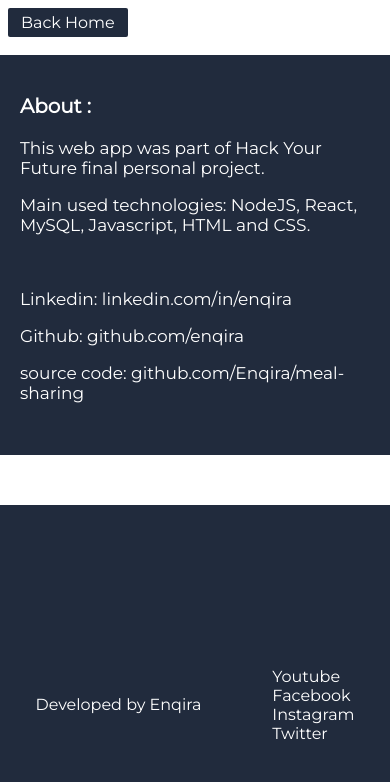
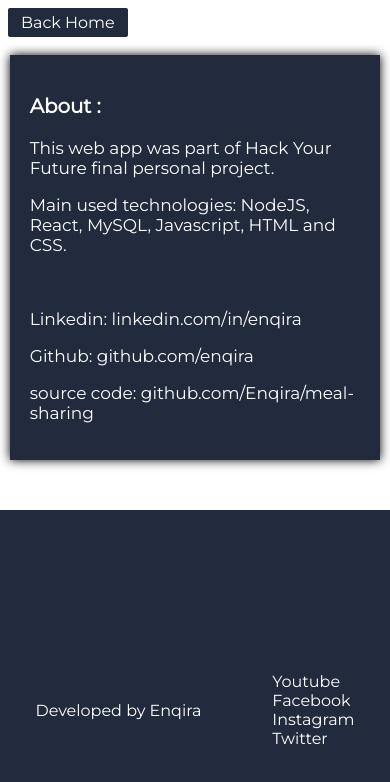
Before and after one commit to Enqira/meal-sharing, a React app: page /about in a window 390 px wide. Built offline with nearby package versions, Linux system fonts and the light colour scheme; no server answers.

Commit message:
fixel abount and contact component with on mobile, added shadow

```diff
--- a/src/client/style/ContactComp.styles.css
+++ b/src/client/style/ContactComp.styles.css
@@ -9,7 +9,14 @@
   width: 500px;
   min-height: 400px;
   padding: 20px;
+  -webkit-box-shadow: 0px 0px 10px 0px black;
+  box-shadow: 0px 0px 10px 0px black;
 }
 a {
   color: #fff;
 }
+@media (max-width: 650px) {
+  .container div {
+    width: 95%;
+  }
+}
```
